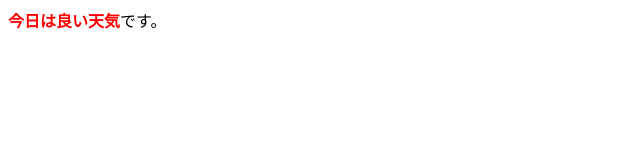
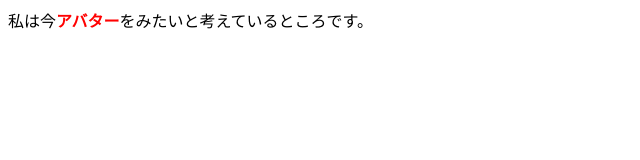
Before and after one commit to nvo79/2026-04-27, a plain HTML site: page index.html in a window 1280 px wide. Shown: the whole page, without its empty margins (0-640 px from the left). Drawn offline with Linux system fonts and the light colour scheme.

Commit message:
Update index.html
文章の変更

```diff
--- a/index.html
+++ b/index.html
@@ -5,6 +5,6 @@
     <title>タイトル</title>
   </head>
   <body>
-    <strong style="color:red">今日は良い天気</strong>です。
+    私は今<strong style="color:red">アバター</strong>をみたいと考えているところです。
   </body>
 </html>
```
